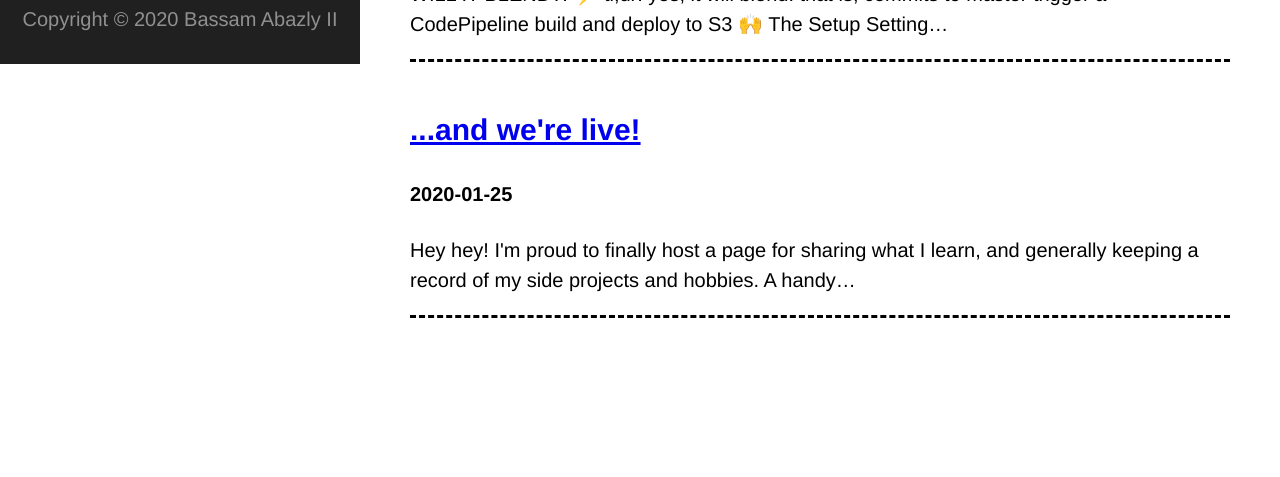
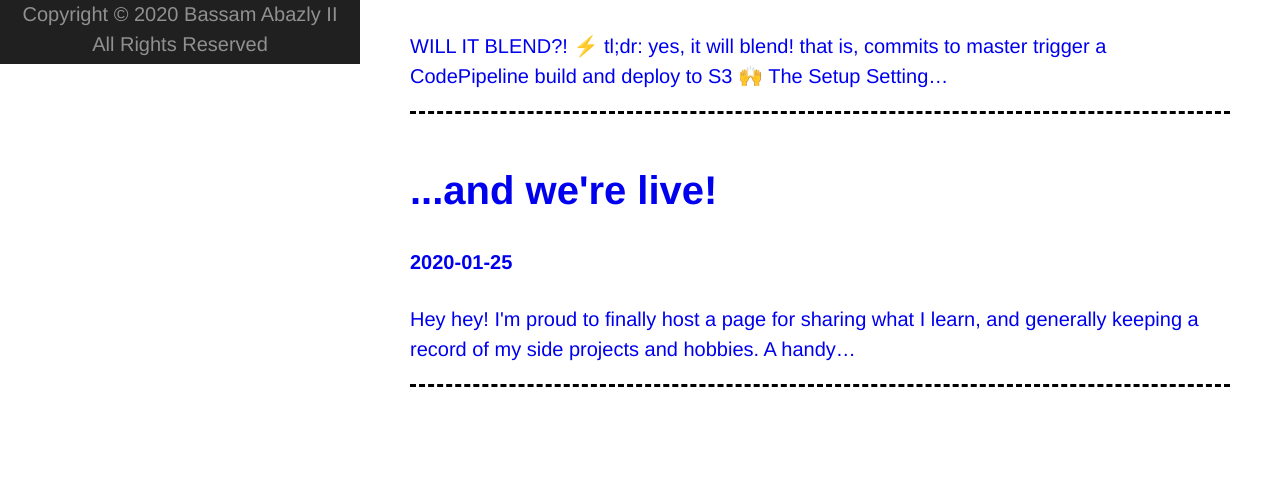
Before and after one commit to bazomatic/gatsby-blog-v1, a Gatsby site: page / in a window 1280 px wide. Shown: the part 736-1213 px from the top of the page. Before the commit the page ends 1144 px from the top, so only its background shows below. Built offline with nearby package versions, Linux system fonts and the light colour scheme; Gatsby itself is replaced by a stand-in of ours.

Commit message:
style updates

```diff
--- a/src/components/posts-page-layout.js
+++ b/src/components/posts-page-layout.js
@@ -16,7 +16,9 @@ export default ({ data: { mdx } }) => {
   )
 }
 
-const Container = styled.div``
+const Container = styled.div`
+  margin: 0.5rem;
+`
 
 export const pageQuery = graphql`
   query BlogPostQuery($id: String) {
--- a/src/components/sidebar.js
+++ b/src/components/sidebar.js
@@ -24,7 +24,11 @@ export default () => (
         <FaGithub size="2rem" />
       </Icon>
     </ExternalSites>
-    <CopyLine>Copyright © 2020 Bassam Abazly II</CopyLine>
+    <CopyLine>
+      Copyright © 2020 Bassam Abazly II
+      <br />
+      All Rights Reserved
+    </CopyLine>
   </Container>
 )
 
@@ -41,6 +45,7 @@ const Container = styled.div`
     top: 0;
     left: 0;
     bottom: 0;
+    height: 100vh;
   }
 `
 
@@ -81,4 +86,5 @@ const HeadingLink = styled(Link)`
 
 const CopyLine = styled.div`
   height: 1rem;
+  margin: auto auto 0.25rem auto;
 `
--- a/src/pages/index.js
+++ b/src/pages/index.js
@@ -11,11 +11,11 @@ export default ({ data }) => {
       <Posts>
         {posts.map(({ node: post }) => (
           <PostExcerpt key={post.id}>
-            <Link to={post.fields.slug}>
+            <PostLink to={post.fields.slug}>
               <Title>{post.frontmatter.title}</Title>
-            </Link>
-            <Date>{post.frontmatter.date}</Date>
-            <div>{post.excerpt}</div>
+              <Date>{post.frontmatter.date}</Date>
+              <div>{post.excerpt}</div>
+            </PostLink>
           </PostExcerpt>
         ))}
       </Posts>
@@ -28,13 +28,23 @@ const Posts = styled.div`
   flex-direction: column;
 `
 
-const Title = styled.h2``
+const Title = styled.h1``
 const Date = styled.h4``
 
 const PostExcerpt = styled.div`
   margin: 0.5rem;
   padding-bottom: 1rem;
   border-style: none none dashed none;
+`
+
+const PostLink = styled(Link)`
+  text-decoration: none;
+  &:hover {
+    text-decoration: underline;
+  }
+  &:visited {
+    color: inherit;
+  }
 `
 
 export const postQuery = graphql`
--- a/src/posts/2020-01-30-riffin.md
+++ b/src/posts/2020-01-30-riffin.md
@@ -10,4 +10,6 @@ Couldn't let it lie, had to 'fix' my pipeline. It was working fine, _except_ tha
 
 One suggestion I came across while debating how to solve this was using a Lambda to invalidate the cache, then have CodePipeline execute that Lambda. This appealed to me at first, but I decided it was ultimately too much unnecessary complexity. Doing everything in `buildspec` also means more practice with the AWS CLI for me as well as a single place to know exactly what happens when AWS builds the app. The only real downside I can see is that now my IAM role for CodeBuild has additional permissions that would've otherwise be spread over multiple roles, which is still least-permissions-needed anyway so I'm not terribly worried (though looking at it, I'm surprised how much permission the default CodePipeline role receives).
 
-Alright, __now__ the site is finished-enough-for-now 😃
+Tossed in a few layout and style changes while I was at it, and a custom (short) readme for the repo.
+
+Alright, **now** the site is finished-enough-for-now 😃
```
Also changed, not shown: README.md.
